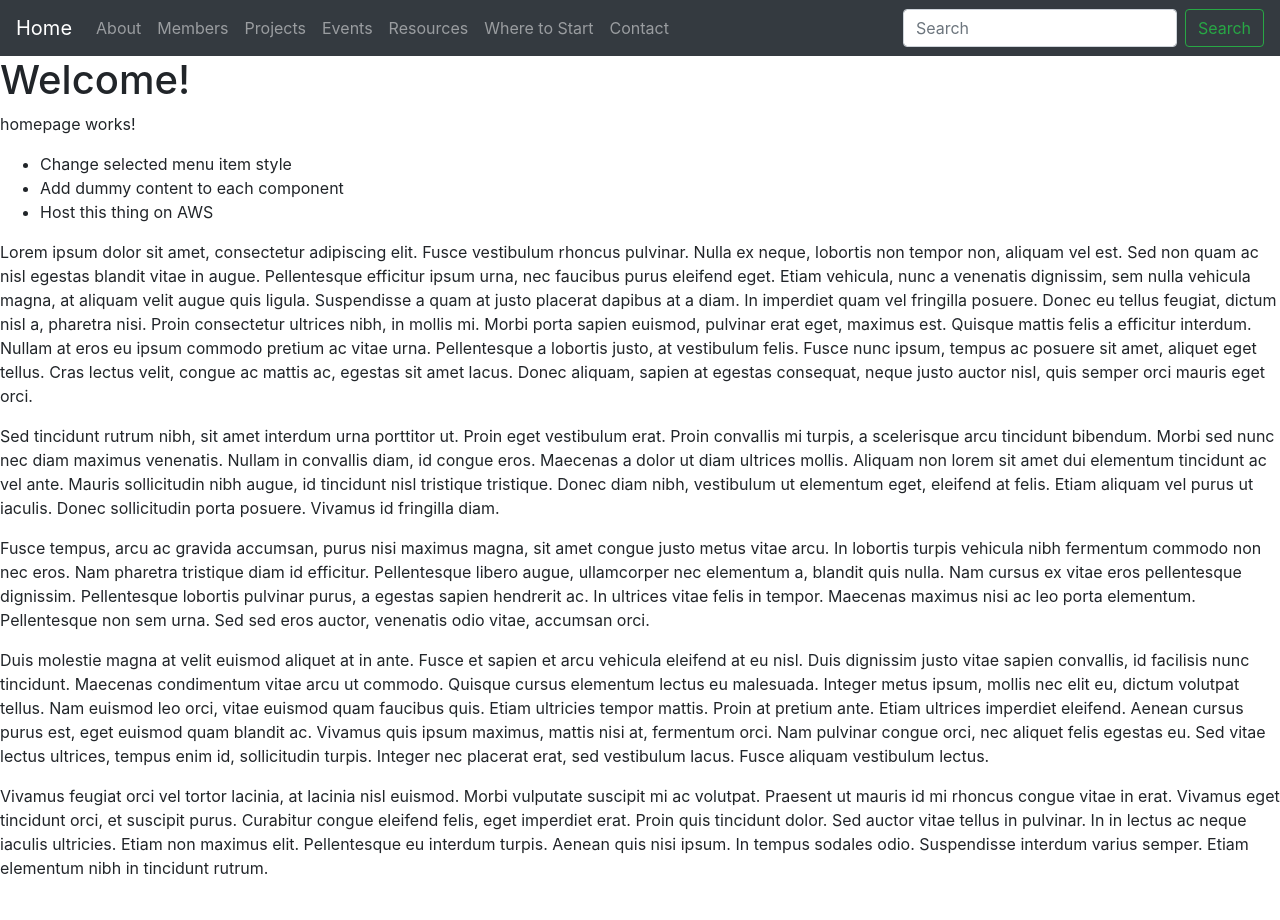
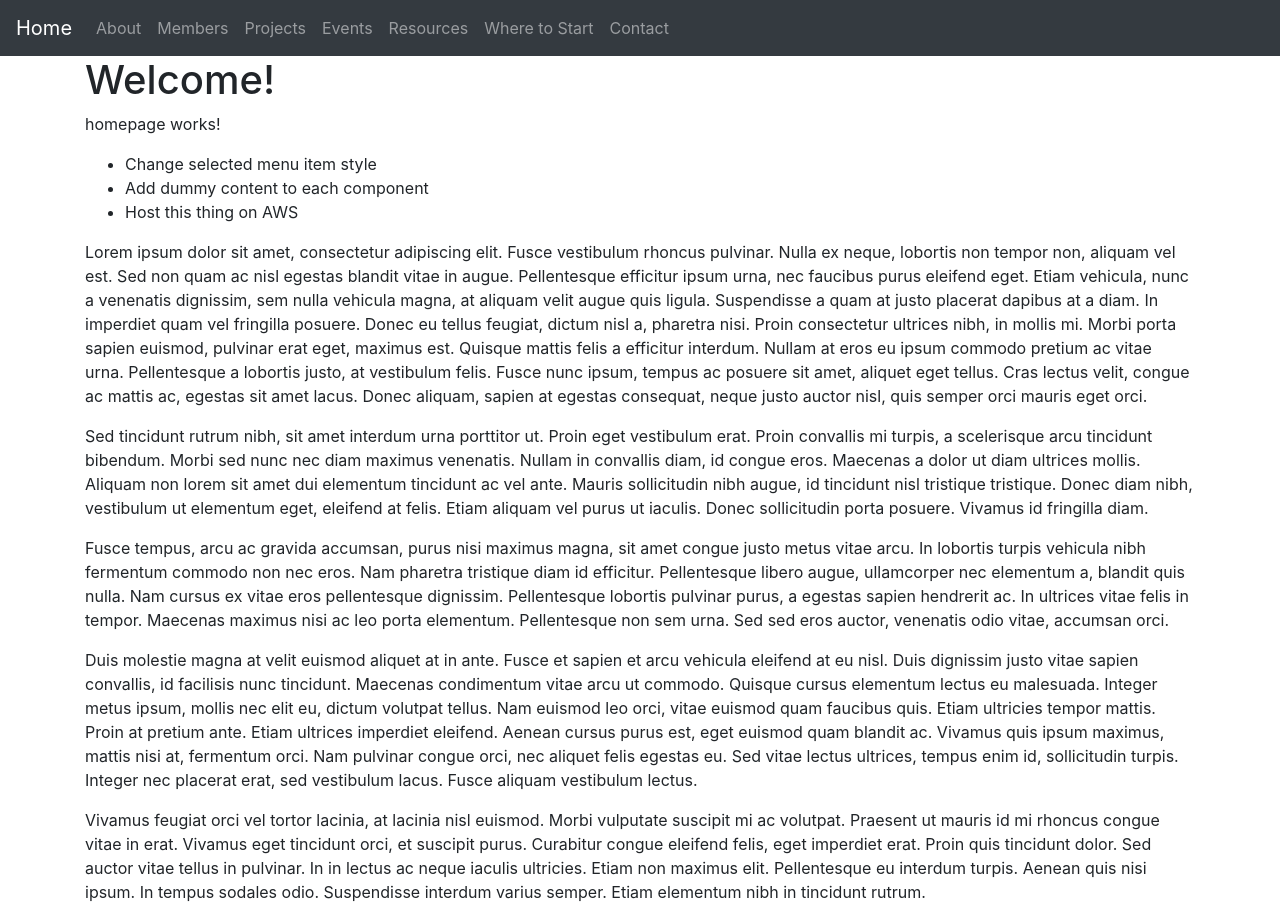
Before and after one commit to rookervt/learn-ng-routing, an Angular app: page /home in a window 1280 px wide. Before the commit the page ends 896 px from the top, so only its background shows below. Built offline with nearby package versions, Linux system fonts and the light colour scheme.

Commit message:
Put navbar in its own component; put main content into a container so that there is better white space in the margins. Collapsed navbar button still does not work - have no idea why.

```diff
--- a/src/app/app.component.html
+++ b/src/app/app.component.html
@@ -1,76 +1,7 @@
-<!--The content below is only a placeholder and can be replaced.-->
-
-<nav class="navbar navbar-expand-md navbar-dark bg-dark">
-  <a routerLink="/home"  class="navbar-brand" >Home</a>
-<!--   <button class="navbar-toggler" type="button" data-toggle="collapse" data-target="#navbarSupportedContent" aria-controls="navbarSupportedContent" aria-expanded="false" aria-label="Toggle navigation">
-    <span class="navbar-toggler-icon"></span>
-  </button>
- -->
-  <div class="collapse navbar-collapse" id="navbarSupportedContent">
-    <ul class="navbar-nav mr-auto">
-<!--       <li class="nav-item active">
-        <a routerLink="/home" class="nav-link">Home <span class="sr-only">(current)</span></a>
-      </li>
- -->      <li class="nav-item">
-        <a routerLink="/about" class="nav-link">About</a>
-      </li>
-      <li class="nav-item">
-        <a routerLink="/members" class="nav-link">Members</a>
-      </li>
-      <li class="nav-item">
-        <a routerLink="/projects" class="nav-link">Projects</a>
-      </li>
-      <li class="nav-item">
-        <a routerLink="/events" class="nav-link">Events</a>
-      </li>
-      <li class="nav-item">
-        <a routerLink="/resources" class="nav-link">Resources</a>
-      </li>
-      <li class="nav-item">
-        <a routerLink="/start" class="nav-link">Where to Start</a>
-      </li>
-      <li class="nav-item">
-        <a routerLink="/contact" class="nav-link">Contact</a>
-      </li>
-<!--       <li class="nav-item dropdown">
-        <a class="nav-link dropdown-toggle" href="#" id="navbarDropdown" role="button" data-toggle="dropdown" aria-haspopup="true" aria-expanded="false">
-          Members
-        </a>
-        <div class="dropdown-menu" aria-labelledby="navbarDropdown">
-          <a class="dropdown-item" href="#">K-12 students &amp; teachers</a>
-          <a class="dropdown-item" href="#">Higher Ed</a>
-          <a class="dropdown-item" href="#">Entrepreneurs</a>
-          <a class="dropdown-item" href="#">IoT Companies</a>
-          <div class="dropdown-divider"></div>
-          <a class="dropdown-item" href="#">Something else here</a>
-        </div>
-      </li>
-
-      <li class="nav-item dropdown">
-        <a class="nav-link dropdown-toggle" href="#" id="navbarDropdown" role="button" data-toggle="dropdown" aria-haspopup="true" aria-expanded="false">
-          Projects
-        </a>
-        <div class="dropdown-menu" aria-labelledby="navbarDropdown">
-          <a class="dropdown-item" href="#">Is Mom OK?</a>
-          <a class="dropdown-item" href="#">Beacons of Gondor</a>
-          <a class="dropdown-item" href="#">Here Comes the Sun</a>
-          <a class="dropdown-item" href="#">Reward Machine</a>
-        </div>
-      </li>
- -->
-
-<!--
-      <li class="nav-item">
-        <a class="nav-link disabled" href="#">Disabled</a>
-      </li>
- -->
-    </ul>
-      <form class="form-inline my-2 my-lg-0">
-      <input class="form-control mr-sm-2" type="search" placeholder="Search" aria-label="Search">
-      <button class="btn btn-outline-success my-2 my-sm-0" type="submit">Search</button>
-    </form>
-  </div>
-</nav>
 
 
+<app-navbar></app-navbar>
+<div class="container">
 <router-outlet></router-outlet>
+
+</div>
--- a/src/app/app.module.ts
+++ b/src/app/app.module.ts
@@ -12,6 +12,7 @@ import { EventsComponent } from './events/events.component';
 import { StartComponent } from './start/start.component';
 import { ContactComponent } from './contact/contact.component';
 import { ResourcesComponent } from './resources/resources.component';
+import { NavbarComponent } from './navbar/navbar.component';
 
 @NgModule({
   declarations: [
@@ -23,7 +24,8 @@ import { ResourcesComponent } from './resources/resources.component';
     EventsComponent,
     StartComponent,
     ContactComponent,
-    ResourcesComponent
+    ResourcesComponent,
+    NavbarComponent
   ],
   imports: [
     BrowserModule,
--- /dev/null
+++ b/src/app/navbar/navbar.component.html
@@ -0,0 +1,32 @@
+<nav class="navbar navbar-expand-md navbar-dark bg-dark">
+  <a routerLink="/home"  class="navbar-brand" >Home</a>
+  <button class="navbar-toggler" type="button" data-toggle="collapse" data-target="#navbarSupportedContent" aria-controls="navbarSupportedContent" aria-expanded="false" aria-label="Toggle navigation">
+    <span class="navbar-toggler-icon"></span>
+  </button>
+
+  <div class="collapse navbar-collapse" id="navbarSupportedContent">
+    <ul class="navbar-nav mr-auto">
+      <li class="nav-item">
+        <a routerLink="/about" class="nav-link">About</a>
+      </li>
+      <li class="nav-item">
+        <a routerLink="/members" class="nav-link">Members</a>
+      </li>
+      <li class="nav-item">
+        <a routerLink="/projects" class="nav-link">Projects</a>
+      </li>
+      <li class="nav-item">
+        <a routerLink="/events" class="nav-link">Events</a>
+      </li>
+      <li class="nav-item">
+        <a routerLink="/resources" class="nav-link">Resources</a>
+      </li>
+      <li class="nav-item">
+        <a routerLink="/start" class="nav-link">Where to Start</a>
+      </li>
+      <li class="nav-item">
+        <a routerLink="/contact" class="nav-link">Contact</a>
+      </li>
+    </ul>
+  </div>
+</nav>
--- /dev/null
+++ b/src/app/navbar/navbar.component.ts
@@ -0,0 +1,15 @@
+import { Component, OnInit } from '@angular/core';
+
+@Component({
+  selector: 'app-navbar',
+  templateUrl: './navbar.component.html',
+  styleUrls: ['./navbar.component.css']
+})
+export class NavbarComponent implements OnInit {
+
+  constructor() { }
+
+  ngOnInit() {
+  }
+
+}
```
Also changed, not shown: src/app/app-routing.module.ts (+7 -7 lines), src/app/navbar/navbar.component.css (added), 1 other file (tests, documents, lock files or other folders).
